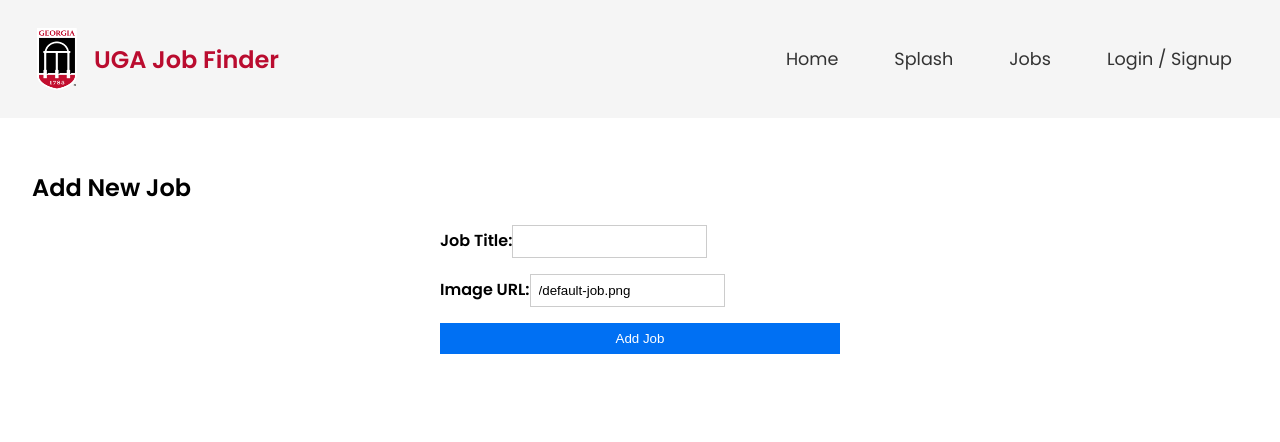
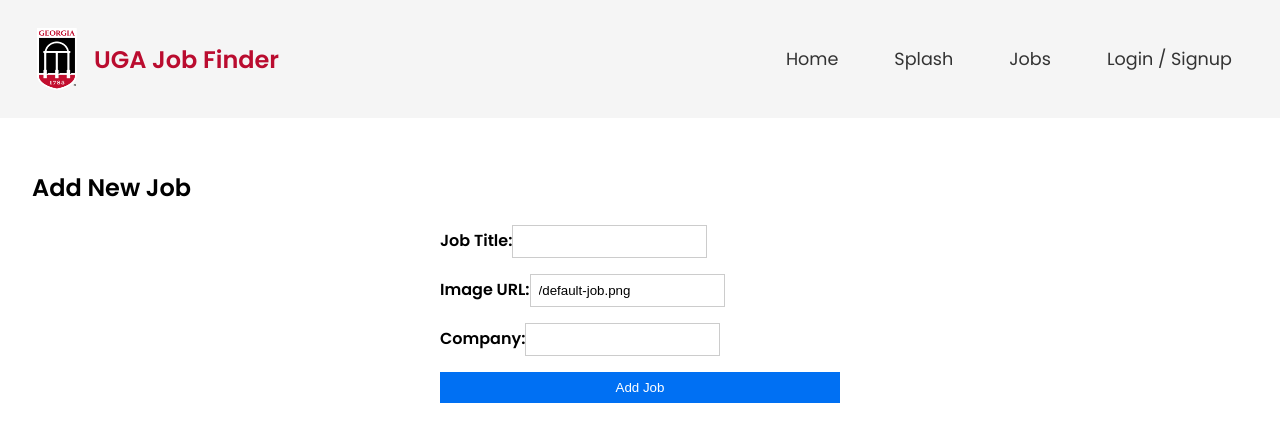
Before and after one commit to naveenseedani21/Web-Development-Job-Board, a Next.js app in the folder campus_jobs/: page /items/add in a window 1280 px wide. Shown: the top 442 px of the page. Built offline with nearby package versions, Linux system fonts and the light colour scheme; no server answers.

Commit message:
Fixed the Add Job, adds to the DB and displays

```diff
--- a/campus_jobs/src/app/items/add/page.tsx
+++ b/campus_jobs/src/app/items/add/page.tsx
@@ -6,16 +6,38 @@ import { useRouter } from 'next/navigation';
 export default function AddItemPage() {
   const [title, setTitle] = useState('');
   const [image, setImage] = useState('');
+  const [company, setCompany] = useState('');
+
   const router = useRouter();
 
-  const handleSubmit = (e: React.FormEvent) => {
+  const handleSubmit = async (e: React.FormEvent) => {
     e.preventDefault();
-    console.log('New Job:', { title, image });
-    // Clear the form fields
-    setTitle('');
-    setImage('');
-    // Redirect to job listings
-    router.push('/items');
+
+    try {
+      const res = await fetch('/api/jobs/add', {
+        method: 'POST',
+        headers: {
+          'Content-Type': 'application/json',
+        },
+        body: JSON.stringify({
+          title,
+          image: image || '/default-job.png',
+          company,
+        }),
+      });
+
+      if (!res.ok) throw new Error('Failed to add job');
+
+      // Clear the form fields
+      setTitle('');
+      setImage('');
+      setCompany('');
+      // Redirect to job listings
+      router.push('/items');
+    } catch (err) {
+      console.error('Error adding job:', err);
+      alert('Failed to add job');
+    }
   };
 
   return (
@@ -37,6 +59,15 @@ export default function AddItemPage() {
             type="text"
             value={image || '/default-job.png'}
             onChange={(e) => setImage(e.target.value)}
+            required
+          />
+        </div>
+        <div>
+          <label>Company:</label>
+          <input
+            type="text"
+            value={company}
+            onChange={(e) => setCompany(e.target.value)}
             required
           />
         </div>
--- a/campus_jobs/src/pages/api/jobs/add.ts
+++ b/campus_jobs/src/pages/api/jobs/add.ts
@@ -7,8 +7,16 @@ export default async function handler(req: NextApiRequest, res: NextApiResponse)
 
   try {
     await connectMongo();
-    const job = await Job.create(req.body);
-    res.status(201).json({ job });
+    const { title, company, image, link} = req.body;
+
+    const newJob = await Job.create({
+      title,
+      company,
+      image: image || '/default-image.jpg',
+      link: '#',
+    });
+
+    res.status(201).json({ message: 'Job Added', job: newJob });
   } catch (error) {
     res.status(500).json({ error: 'Failed to create job', details: error });
   }
```
